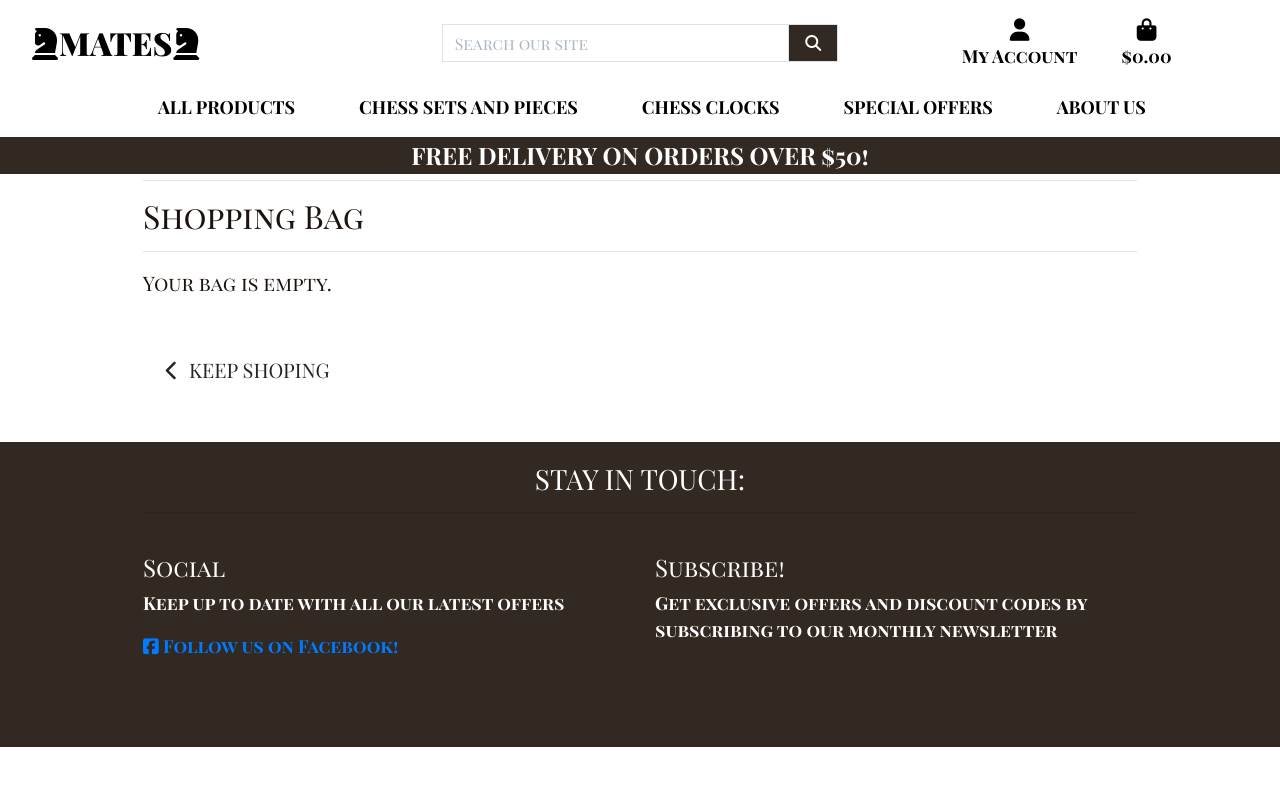
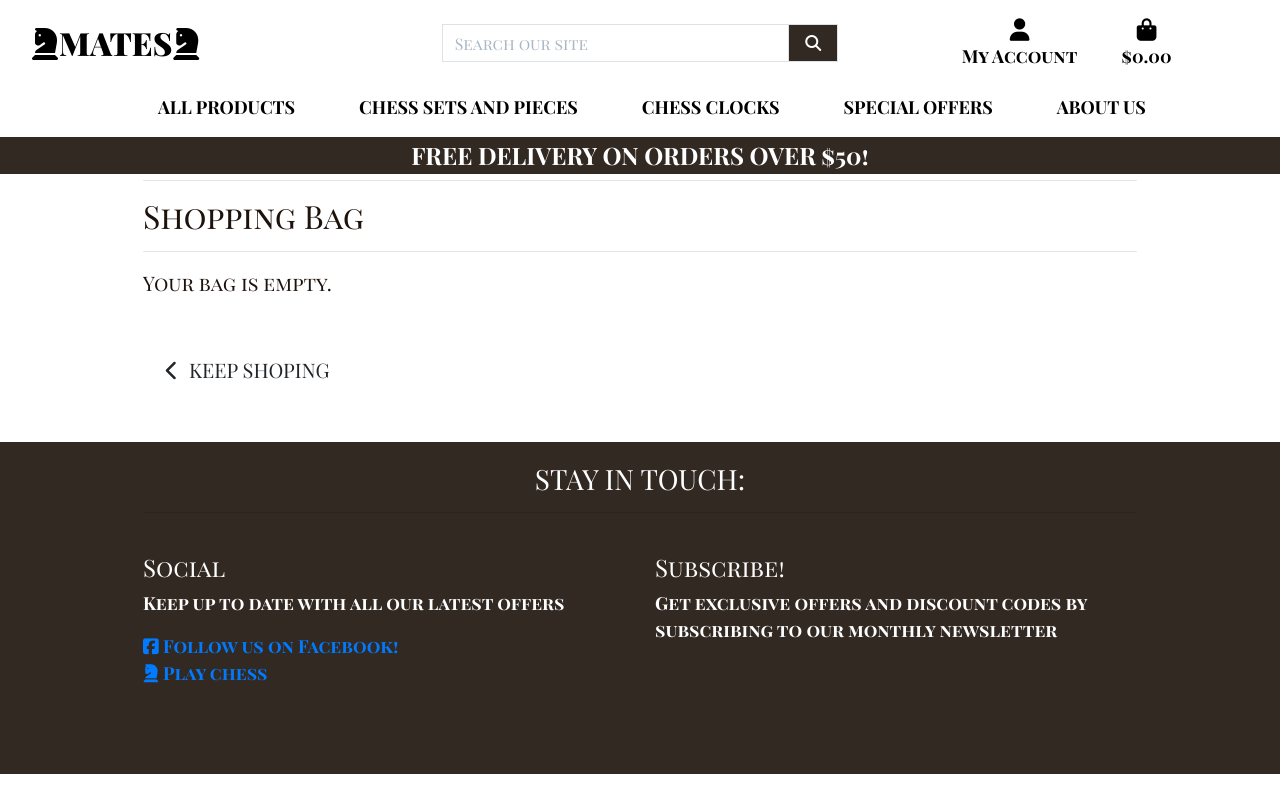
Before and after one commit to Karoskodev/mates, a Django app: page /bag/ in a window 1280 px wide. Run offline with Django 3.2, Linux system fonts and the light colour scheme; parts of the project's set-up code (start-up, migrations or seed data) failed here and were passed over; some libraries are stand-ins or nearby versions.

Commit message:
Added meta keywords and description in to base.html header

```diff
--- a/templates/base.html
+++ b/templates/base.html
@@ -8,6 +8,9 @@
         <meta http-equiv="X-UA-Compatible" content="ie=edge">
         <meta charset="utf-8">
         <meta name="viewport" content="width=device-width, initial-scale=1, shrink-to-fit=no">
+        <meta name="description" content="Buy handmade chess sets, chess pieces, analog chess clocks and digital chess clocks.">
+        <metan name="keywords" content="Handmade chess set, handmade chess pieces, handmade chess board,
+           chess cabinet, wooden chess set, digital chess clock, analog chess clock, play chess">
     {% endblock %}
 
     {% block extra_meta %}
@@ -176,7 +179,9 @@
             <div class="col-12 col-md-6">
               <h4>Social</h4>
               <p>Keep up to date with all our latest offers</p>
-              <a href="#" target="_blank"><i class="fab fa-facebook-square"></i> Follow us on Facebook!</a>
+              <a href="#" target="_blank" rel="noopener"><i class="fab fa-facebook-square"></i> Follow us on Facebook!</a>
+              <br>
+              <a href="#" target="_blank" ><i class="fa-solid fa-chess-knight"></i> Play chess</a>
             </div>
             <div class="col-12 col-md-6">
               <h4>Subscribe!</h4>
```
